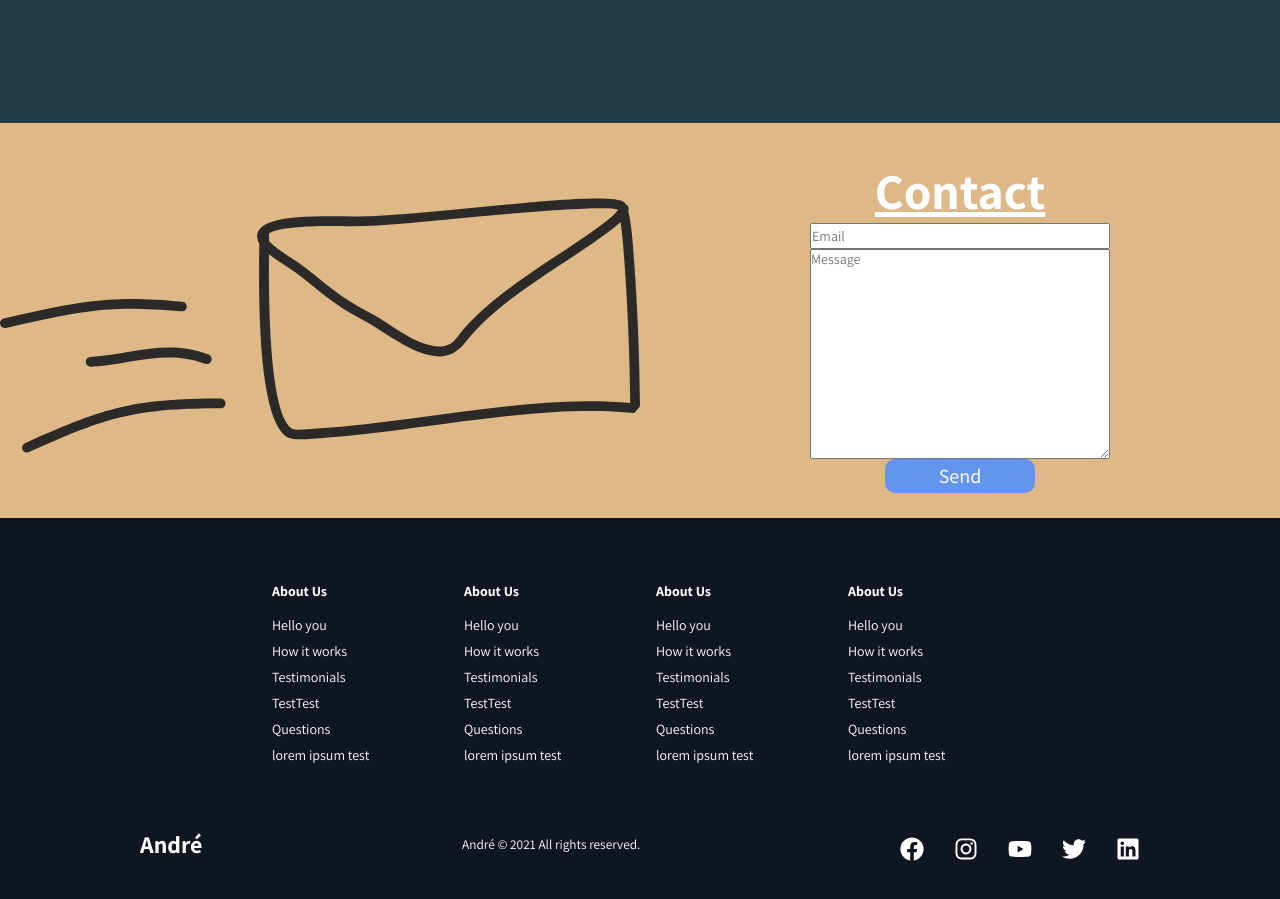
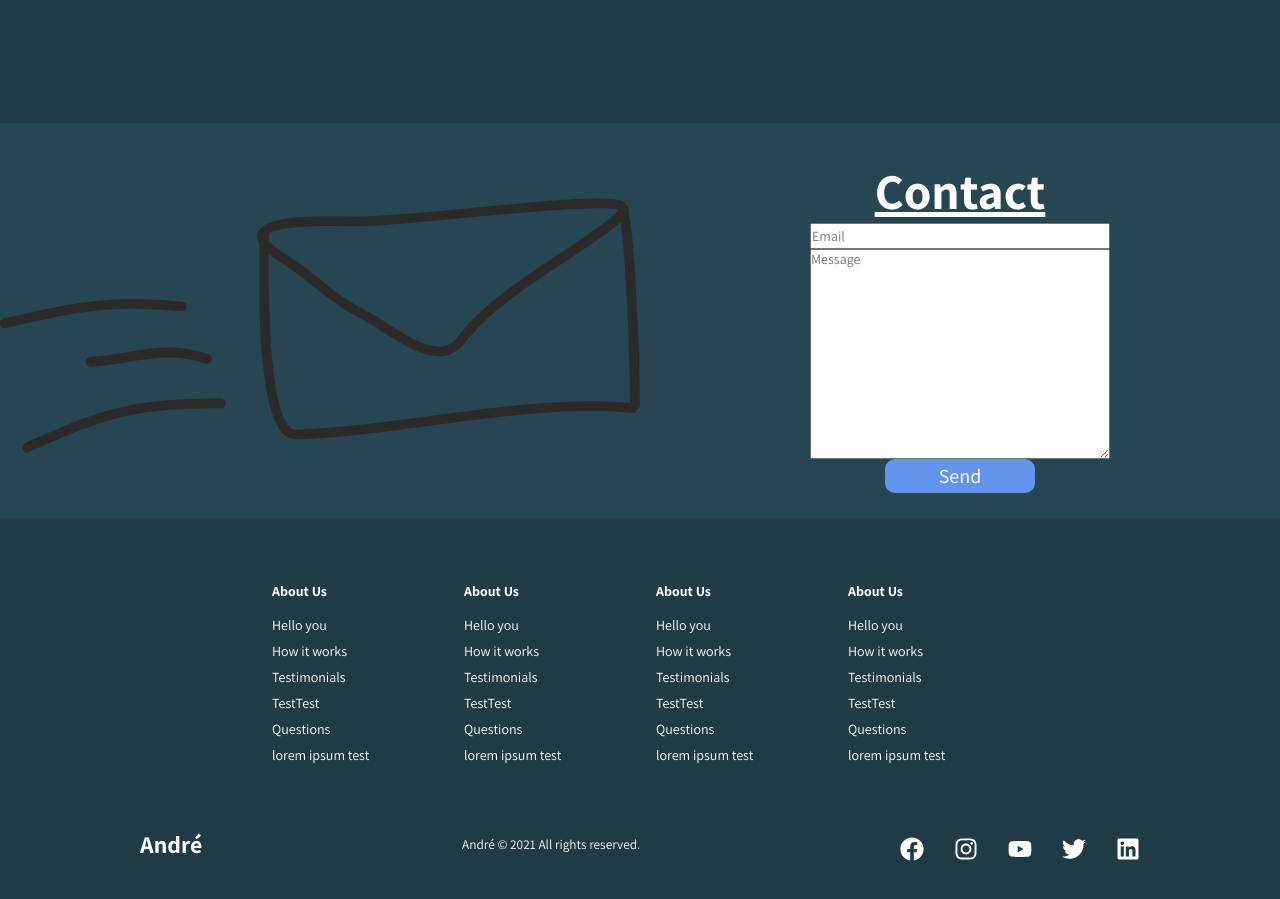
Before and after one commit to andreflei/personal-portfolio-website, a React (Create React App) app: page / in a window 1280 px wide. Shown: the part 2860-3759 px from the top of the page. Built offline with nearby package versions, Linux system fonts and the light colour scheme.

Commit message:
WIP color schema adjustments

```diff
--- a/src/components/contact/contact.css
+++ b/src/components/contact/contact.css
@@ -1,5 +1,5 @@
 .contact {
-    background-color: burlywood;
+    background-color: #264653;
     display: flex;
     justify-content: center;
     padding-top: 10px;
--- a/src/components/footer/Footer.js
+++ b/src/components/footer/Footer.js
@@ -83,7 +83,8 @@ const Footer = () => {
 };
 
 const FooterContainer = styled.footer`
-  background-color: #101522;
+  //background-color: #101522;
+  background-color: #203B46;
 `
 const FooterWrap = styled.div`
   padding: 48px 24px;
```
